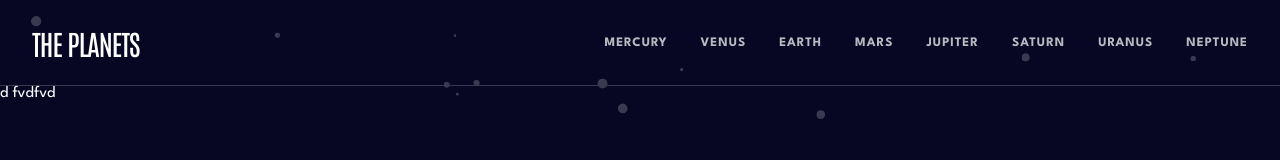
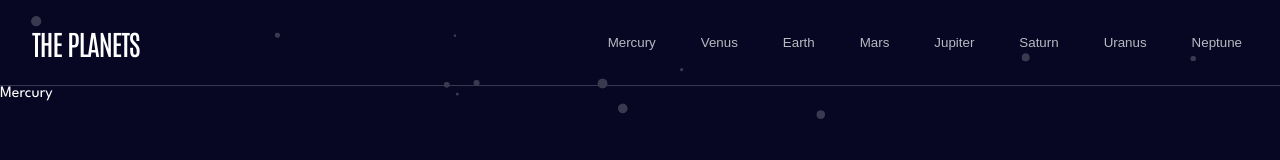
Before and after one commit to superpooperxxx/planets-facts, a React (Create React App) app: page / in a window 1280 px wide. Shown: the top 160 px of the page. Built offline with nearby package versions, Linux system fonts and the light colour scheme.

Commit message:
added logic to navigations

```diff
--- a/src/components/Header/Header.jsx
+++ b/src/components/Header/Header.jsx
@@ -2,7 +2,7 @@ import cn from 'classnames';
 import { Nav } from "../Nav/Nav";
 import "./Header.scss";
 
-export const Header = () => {
+export const Header = ({ opened, handleMobileNav, setPlanet }) => {
   return (
     <header className="Header">
       <div className="Container Header__Container">
@@ -10,17 +10,18 @@ export const Header = () => {
           The planets
         </a>
 
-        <Nav />
+        <Nav setPlanet={setPlanet} />
 
         <button
           type="button"
           className={cn(
             'Header__Menu-btn',
             {
-              'Header__Menu-btn--active': false,
+              'Header__Menu-btn--active': opened,
             }
           )}
           aria-label="button to open navigation"
+          onClick={handleMobileNav}
         ></button>
       </div>
     </header>
--- a/src/components/Header/Header.scss
+++ b/src/components/Header/Header.scss
@@ -1,5 +1,6 @@
 @use "../../sassStyles/colors" as *;
 @use "../../sassStyles/mixins" as *;
+@use "../../sassStyles/variables" as *;
 
 .Header {
   border-bottom: 1px solid $color-borders;
@@ -9,7 +10,7 @@
     align-items: center;
     justify-content: space-between;
 
-    height: 70px;
+    height: $header-height--mobile;
     padding: 0 24px;
 
     @include onTablet {
--- a/src/components/Main/Main.jsx
+++ b/src/components/Main/Main.jsx
@@ -2,16 +2,32 @@ import "./Main.scss";
 import { Header } from "../Header/Header";
 import { MobileNav } from "../MobileNav/MobileNav";
 import { planetsInfo } from '../../api/planetsInfo';
+import { useState } from "react";
 
 const planetsNames = Object.keys(planetsInfo);
 
 export const Main = () => {
+  const [currentPlanet, setCurrentPlanet] =  useState('Mercury');
+  const [isMobileNavOpened, setIsMobileNavOpened] = useState(false);
+
+  const handleMobileNav = () => {
+    setIsMobileNavOpened(currentState => !currentState);
+  };
+
   return (
     <main className="Main">
-      <Header />
-      <MobileNav planets={planetsNames} />
-      d
-      fvdfvd
+      <Header
+        opened={isMobileNavOpened}
+        handleMobileNav={handleMobileNav}
+        setPlanet={setCurrentPlanet}
+      />
+      <MobileNav
+        planets={planetsNames}
+        opened={isMobileNavOpened}
+        handleNavClose={setIsMobileNavOpened}
+        setPlanet={setCurrentPlanet}
+      />
+      {currentPlanet}
     </main>
   );
 };
--- a/src/components/Main/Main.scss
+++ b/src/components/Main/Main.scss
@@ -1,4 +1,5 @@
 @use "../../sassStyles/colors" as *;
+@use "../../sassStyles/variables" as *;
 
 .Main {
   min-height: 100vh;
@@ -8,7 +9,7 @@
     position: fixed;
     left: 0;
     right: 0;
-    top: 71px;
+    top: $header-height--mobile + 1px;
     bottom: 0;
   }
 }
--- a/src/components/MobileNav/MobileNav.jsx
+++ b/src/components/MobileNav/MobileNav.jsx
@@ -1,12 +1,25 @@
+import React  from 'react';
 import './MobileNav.scss';
 import cn from 'classnames';
 
-export const MobileNav = ({ planets }) => {
+export const MobileNav = React.memo(
+  ({
+    planets,
+    opened,
+    handleNavClose,
+    setPlanet
+  }) => {
+
+    const handleLinkClick = (planet) => {
+      handleNavClose(false);
+      setPlanet(planet);
+    }
+
     return (
       <nav className={cn(
         'Mobile-Nav Main__Mobile-Nav',
         {
-        'Mobile-Nav--Hidden': false,
+          'Mobile-Nav--Hidden': !opened,
         },
       )}>
         <ul className="Mobile-Nav__List">
@@ -15,7 +28,7 @@ export const MobileNav = ({ planets }) => {
               <button
                 type="button"
                 className={`Mobile-Nav__Link Mobile-Nav__Link--${planet}`}
-              onClick={() => {}}
+                onClick={() => handleLinkClick(planet)}
               >
                 { planet }
               </button>
@@ -24,4 +37,5 @@ export const MobileNav = ({ planets }) => {
         </ul>
       </nav>
     )
-};
+  }
+);
--- a/src/components/Nav/Nav.jsx
+++ b/src/components/Nav/Nav.jsx
@@ -1,8 +1,10 @@
+import React from 'react';
 import cn from 'classnames';
 import './Nav.scss';
 import planetsNames from '../../api/planetsNames';
 
-export const Nav = () => {
+export const Nav = React.memo(
+  ({ setPlanet }) => {
     return (
       <nav className="Nav">
         <ul className="Nav__List">
@@ -16,12 +18,17 @@ export const Nav = () => {
                 }
               )}
             >
-            <a href="#" className="Nav__Link">
+              <button
+                type="button"
+                className="Nav__Link"
+                onClick={() => setPlanet(planet)}
+              >
                 { planet }
-            </a>
+              </button>
             </li>
           ))}
         </ul>
       </nav>
     );
-};
+  },
+);
--- /dev/null
+++ b/src/sassStyles/_variables.scss
@@ -0,0 +1 @@
+$header-height--mobile: 70px;
```
Lines whose indentation alone changed are shown as unchanged.
